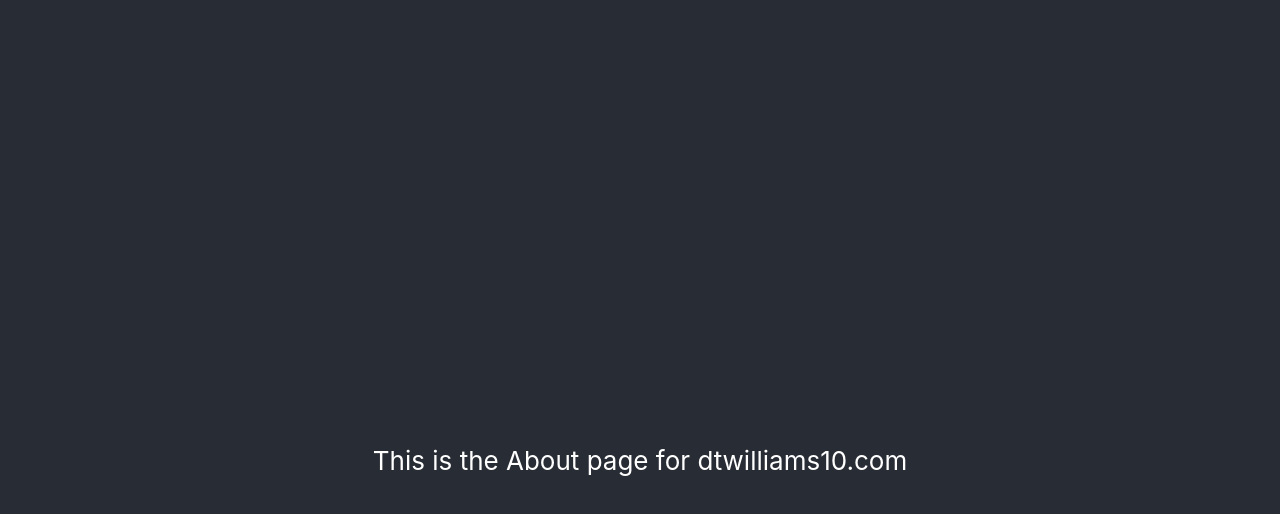
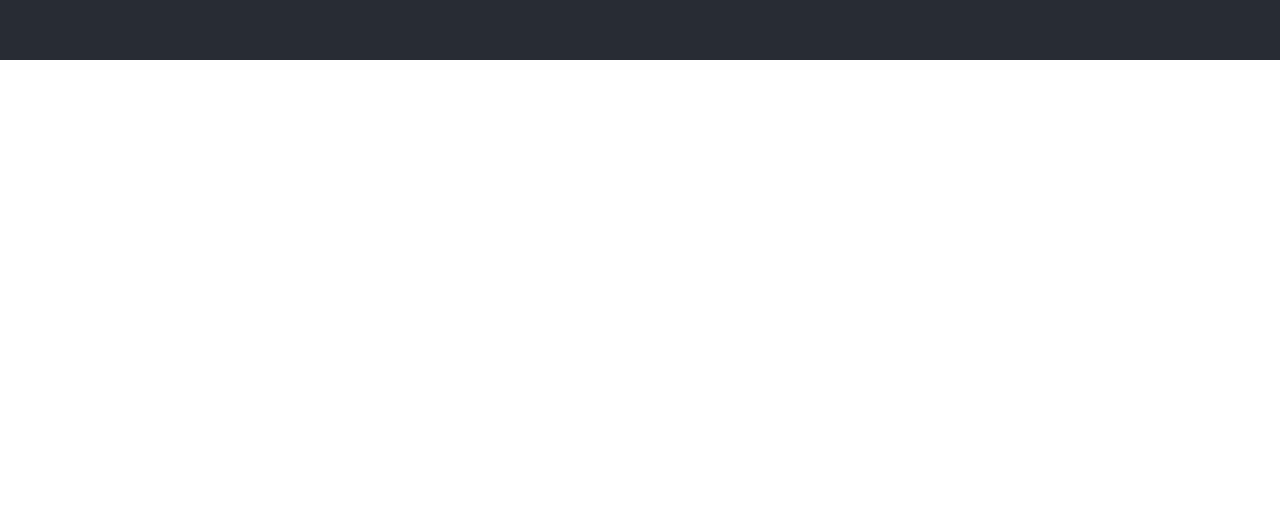
Before and after one commit to dtwilliams10/dtwilliams10.com, a React (Create React App) app: page / in a window 1280 px wide. Shown: the part 812-1326 px from the top of the page. After the commit the page ends 872 px from the top, so only its background shows below. Built offline with nearby package versions, Linux system fonts and the light colour scheme; the HTML template or start-up script is replaced by a standard one.

Commit message:
Removed redundant call to About page

```diff
--- a/src/App.tsx
+++ b/src/App.tsx
@@ -1,6 +1,5 @@
 import React from 'react';
 import HomePage from './pages/Home';
-import AboutPage from './pages/About';
 import { BrowserRouter as Router, Link } from 'react-router-dom'
 import './App.css';
 
@@ -20,7 +19,6 @@
         </nav>
       </div>
       <HomePage/>
-      <AboutPage/>
     </Router>
   );
 }
```
